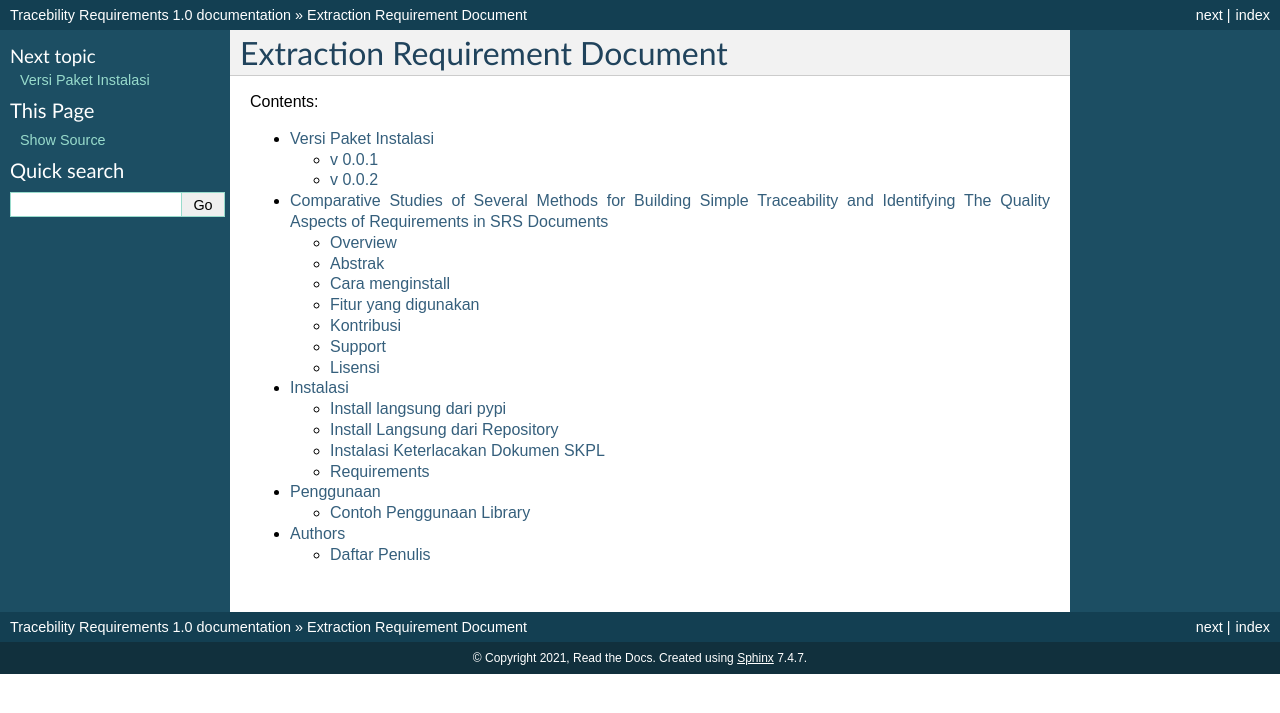
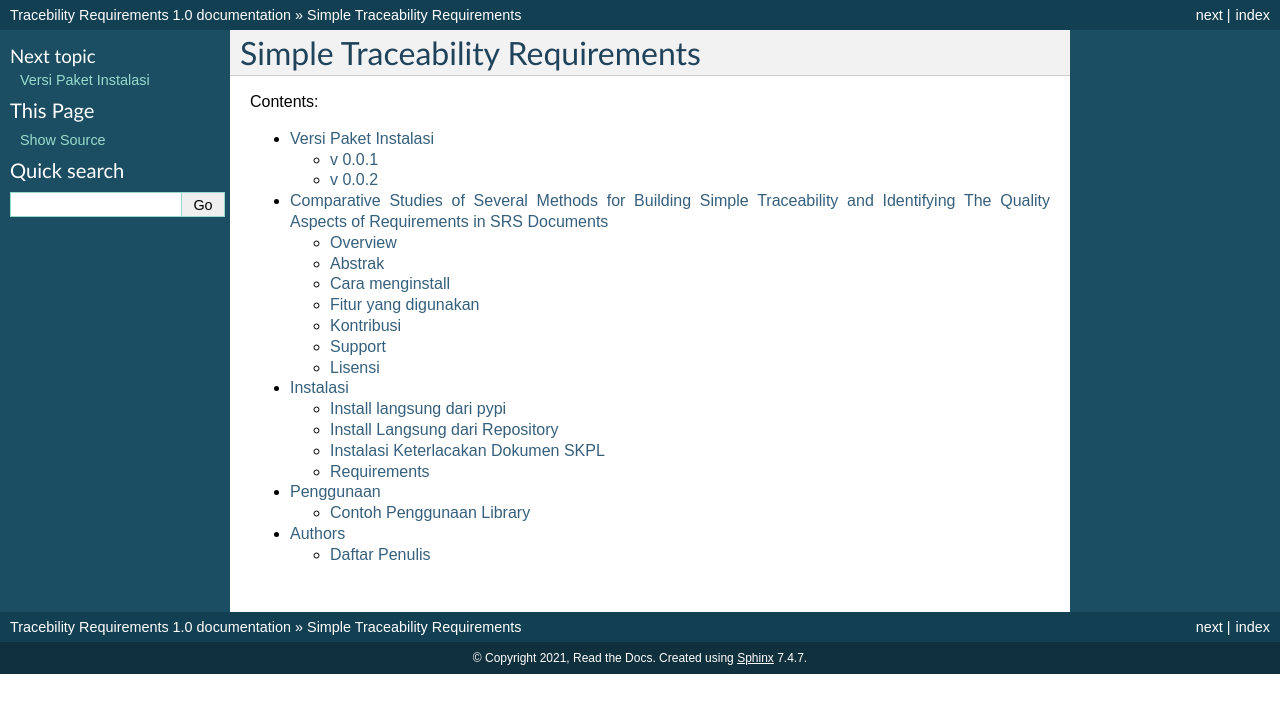
Before and after one commit to asyrofist/tracereq, a Sphinx documentation site: the page built from docs/index.rst, in a window 1280 px wide. Shown: the top 713 px of the page. Built offline with Sphinx 7.4.7, drawn with Linux system fonts in a browser that asks for light colours.

Commit message:
Update index.rst

```diff
--- a/docs/index.rst
+++ b/docs/index.rst
@@ -3,7 +3,7 @@
    You can adapt this file completely to your liking, but it should at least
    contain the root `toctree` directive.
 
-Extraction Requirement Document
+Simple Traceability Requirements
 ==================================================
 
 Contents:
```
